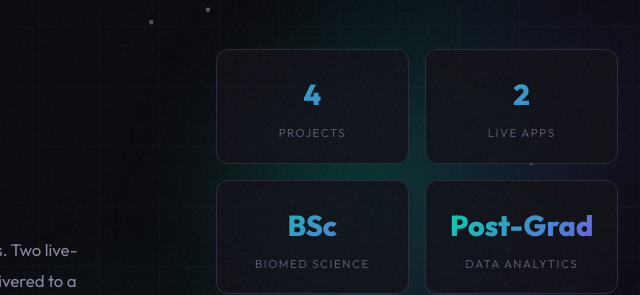
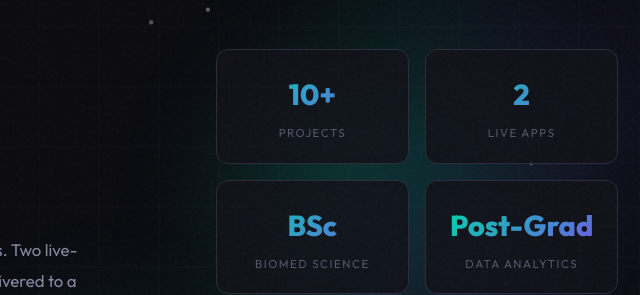
Before and after one commit to YazanAlShash/YazanAlShash.github.io, a plain HTML site: page index.html in a window 1280 px wide. Shown: the part 153-448 px from the top of the page, 501-1141 px from the left. Drawn offline with Linux system fonts and the light colour scheme.

Commit message:
Update project count from 4 to 10 in index.html

```diff
--- a/index.html
+++ b/index.html
@@ -705,7 +705,7 @@ footer {
       <div class="hero-visual">
         <div class="hero-orb"></div>
         <div class="hero-stats">
-          <a href="#projects" class="stat-card"><div class="num">4</div><div class="label">Projects</div></a>
+          <a href="#projects" class="stat-card"><div class="num">10+</div><div class="label">Projects</div></a>
           <a href="#projects" class="stat-card"><div class="num">2</div><div class="label">Live Apps</div></a>
           <a href="#education" class="stat-card"><div class="num">BSc</div><div class="label">Biomed Science</div></a>
           <a href="#education" class="stat-card"><div class="num">Post-Grad</div><div class="label">Data Analytics</div></a>
```
